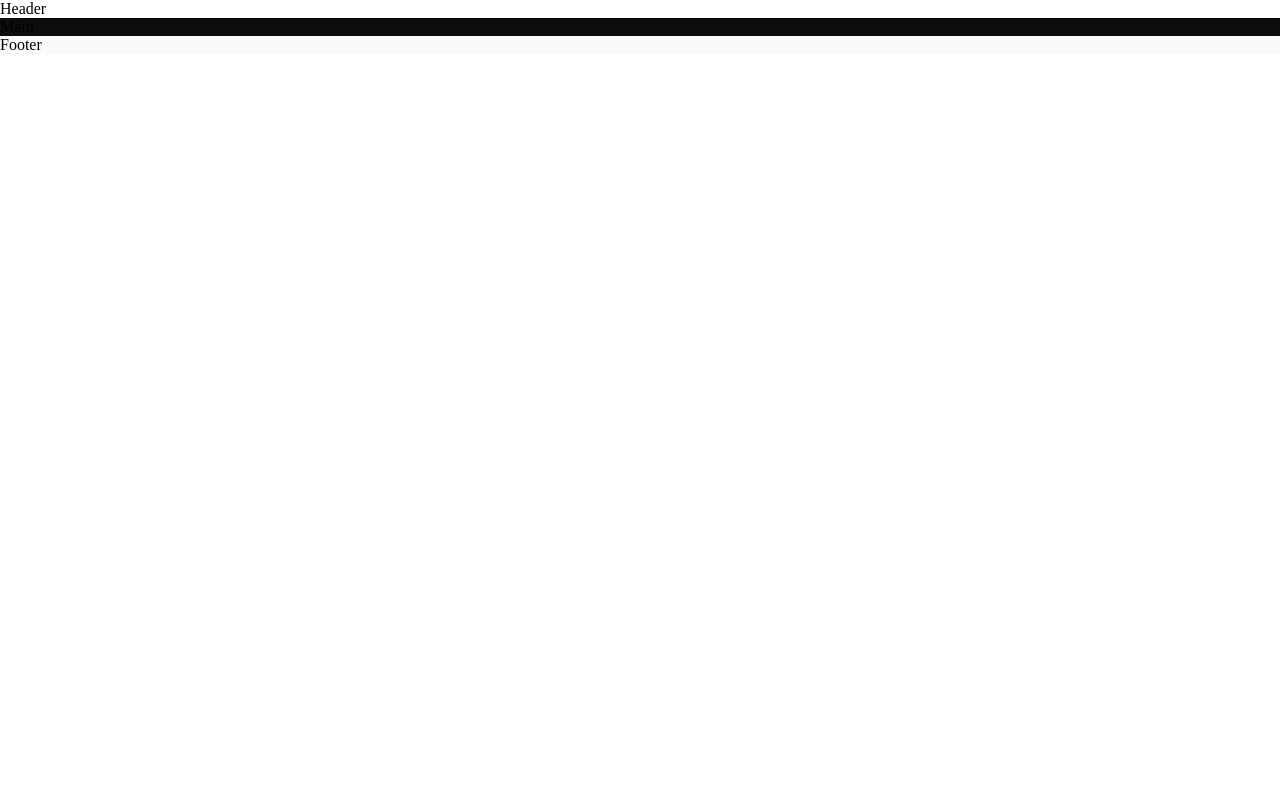
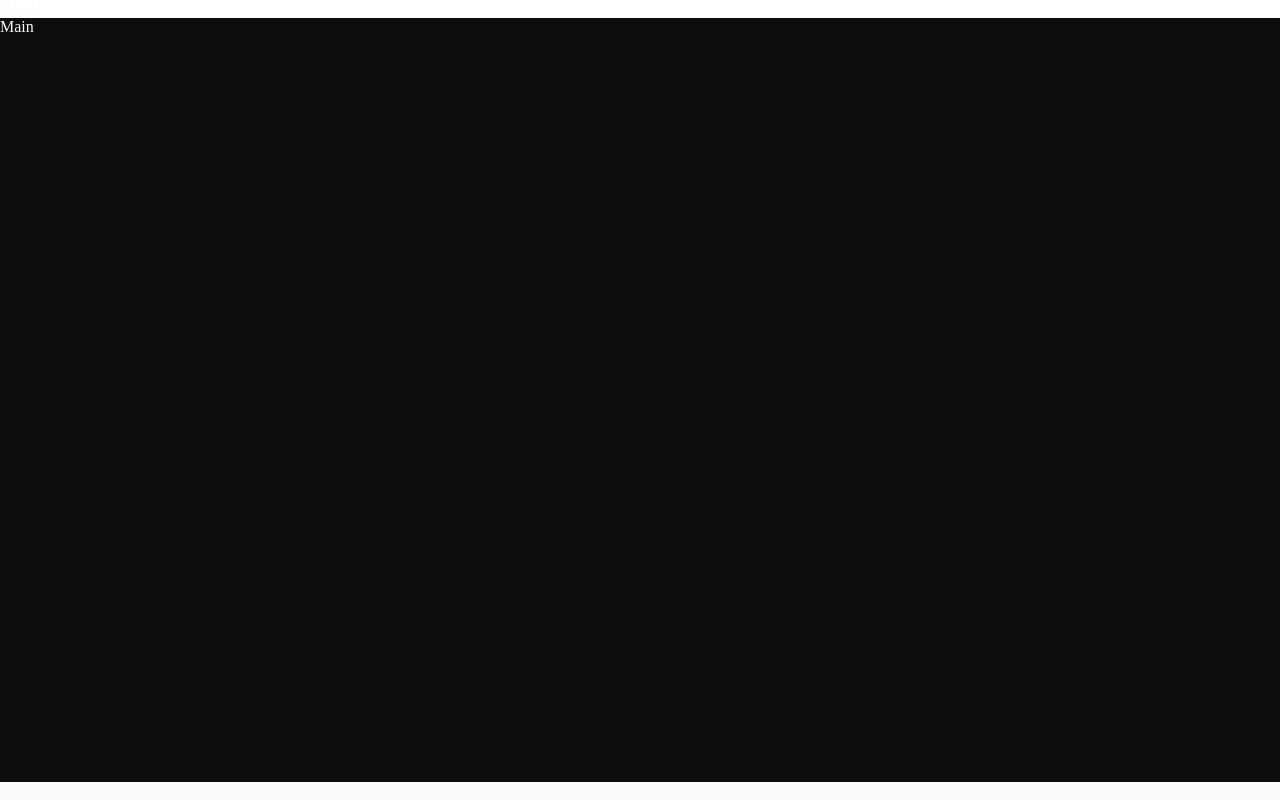
Before and after one commit to chen-codes-x/portfolio-project, a plain HTML site: page index.html in a window 1280 px wide. Drawn offline with Linux system fonts and the light colour scheme.

Commit message:
Push footer down using flex styles

```diff
--- a/assets/css/style.css
+++ b/assets/css/style.css
@@ -3,6 +3,15 @@
     padding: 0;
     margin: 0;
     box-sizing: box-border;
+}
+
+/*general body styles*/
+body {
+    min-height: 100vh;
+    display: flex;
+    flex-direction: column;
+    /* generic project styles */
+    color: #fafafa;
 }
 
 /*header*/
@@ -13,6 +22,8 @@ header {
 /*main content*/
 main {
     background-color: #0d0d0d;
+    /* makes main take up all available space */
+    flex: 1 0 auto;
 }
 
 /*footer*/
```
